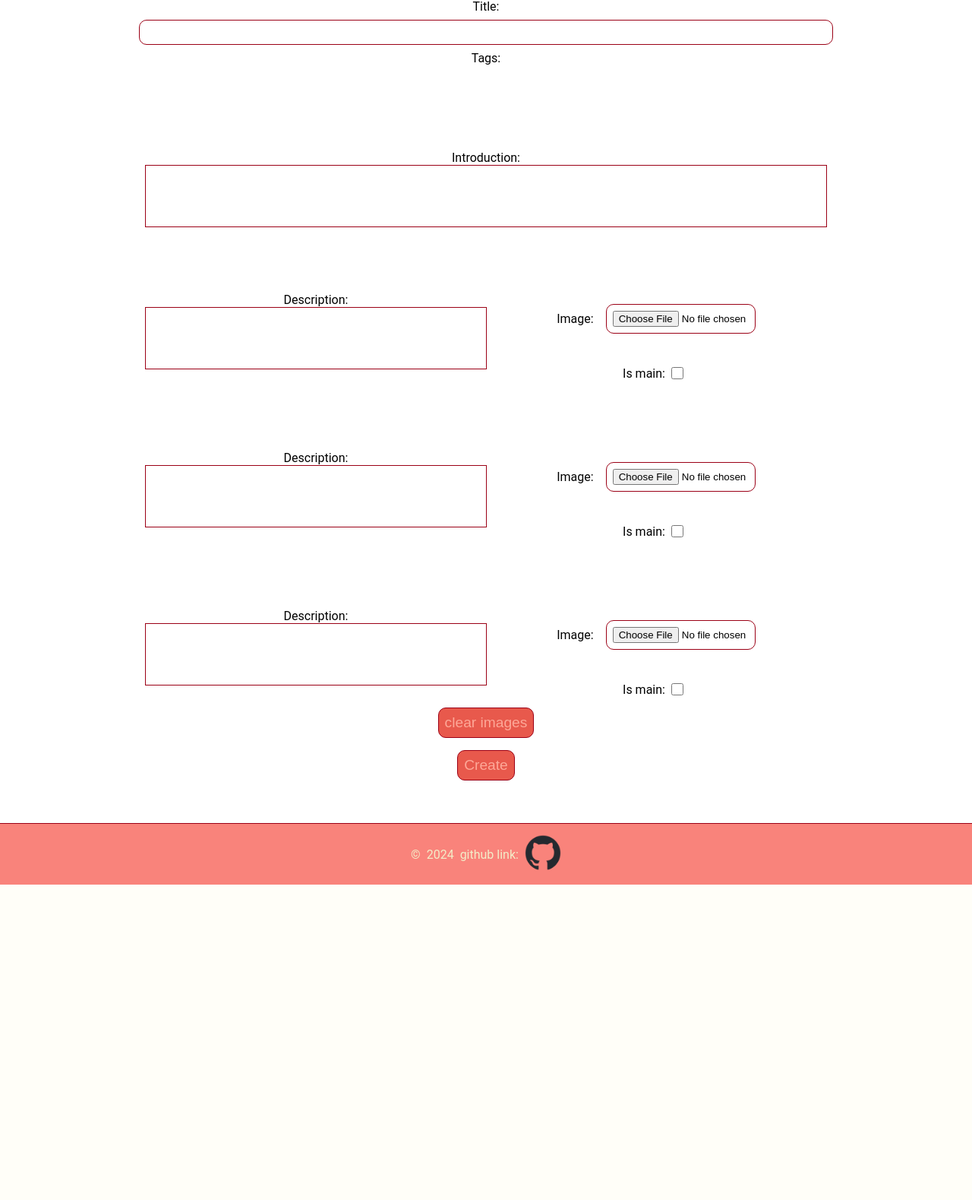
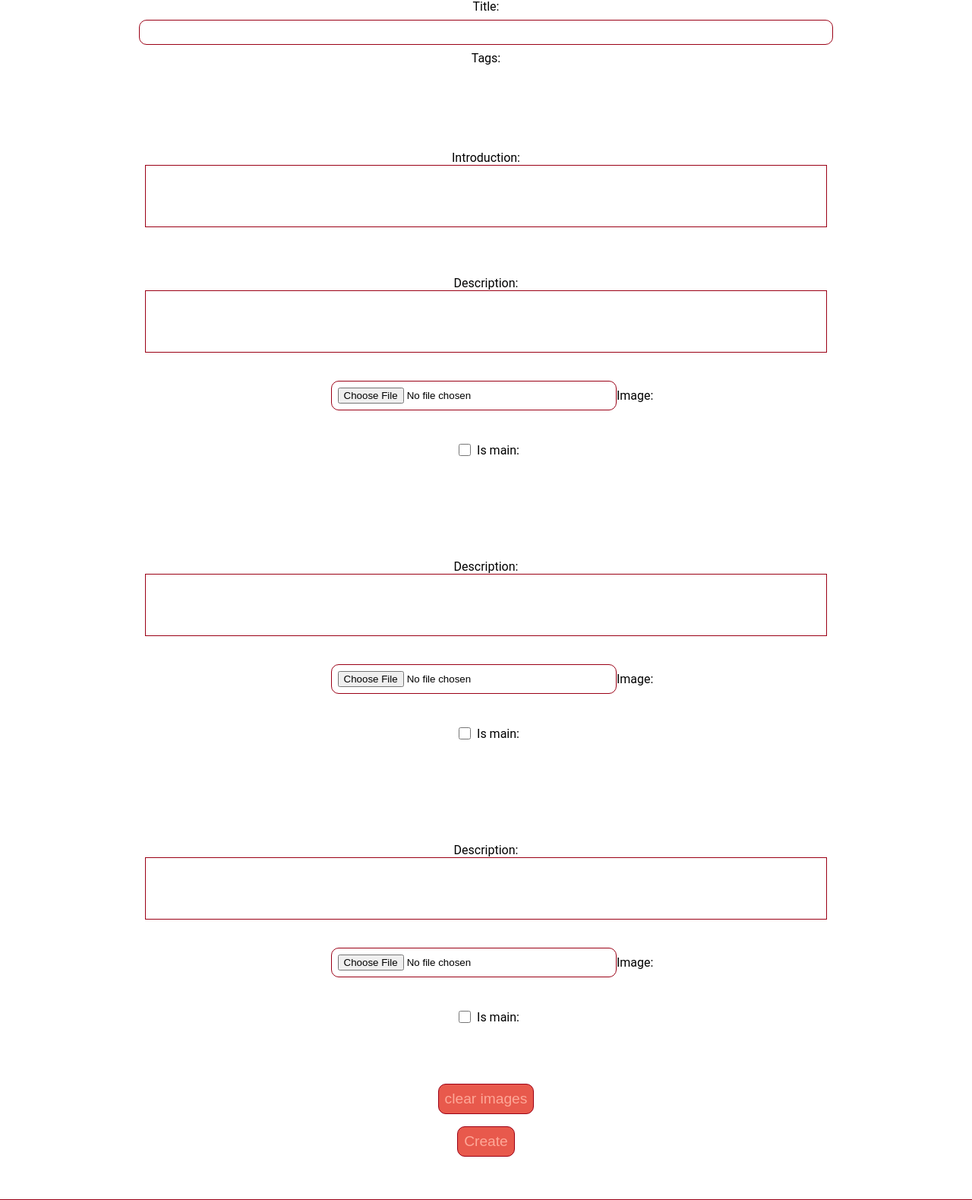
Before and after one commit to DomanskiFilip/MyCollab, a Django app: page /collabs/new/ in a window 1280 px wide. Shown: the part 325-1904 px from the top of the page at 76% size. Before the commit the page ends 1489 px from the top, so only its background shows below. Run offline with Django 4.2, Linux system fonts and the light colour scheme; the visitor is signed in with stand-in values (Sample User, id 1); data that the repository does not hold is empty.

Commit message:
edit collabs layout 1

```diff
--- a/collabs/templates/collabs/edit.html
+++ b/collabs/templates/collabs/edit.html
@@ -13,6 +13,7 @@ Edit Collab
         {{ formset.management_form }}
         {% for form in formset %}
         <section class="CollabBlock">
+                <section class="wrapper-row">
                     {{ form }}
                         {% if form.instance.image %}
                         <span id="preview{{ forloop.counter0 }}"></span>
@@ -21,6 +22,7 @@ Edit Collab
                         <span id="preview{{ forloop.counter0 }}"></span>
                         <img src="" id="preview{{ forloop.counter0 }}">
                         {% endif %}
+                </section>
         </section>
         {% endfor %}
         <button class="btn" type="button" onclick="clearPreview()">clear images</button>
--- a/collabs/templates/collabs/new.html
+++ b/collabs/templates/collabs/new.html
@@ -17,7 +17,7 @@ New Collab
     {{ formset.management_form }}
 
       {% for form in formset %}
-    <section id="CollabFormDescription">
+    <section class="CollabBlock">
       <section class="wrapper-column">
         <span> Description: </span>
          {{ form.description }}
--- a/static/Core/style.css
+++ b/static/Core/style.css
@@ -641,15 +641,6 @@ footer {
             margin: 0.5rem;
         }
 
-#CollabFormDescription {
-    display: flex;
-    flex-direction: row;
-    align-items: center;
-    justify-content: center;
-    margin-top: 4rem;
-    width: 100%;
-}
-
 .checkbox_tags {
     width: 100%;
     height: 7rem;
```
Lines whose indentation alone changed are shown as unchanged.
